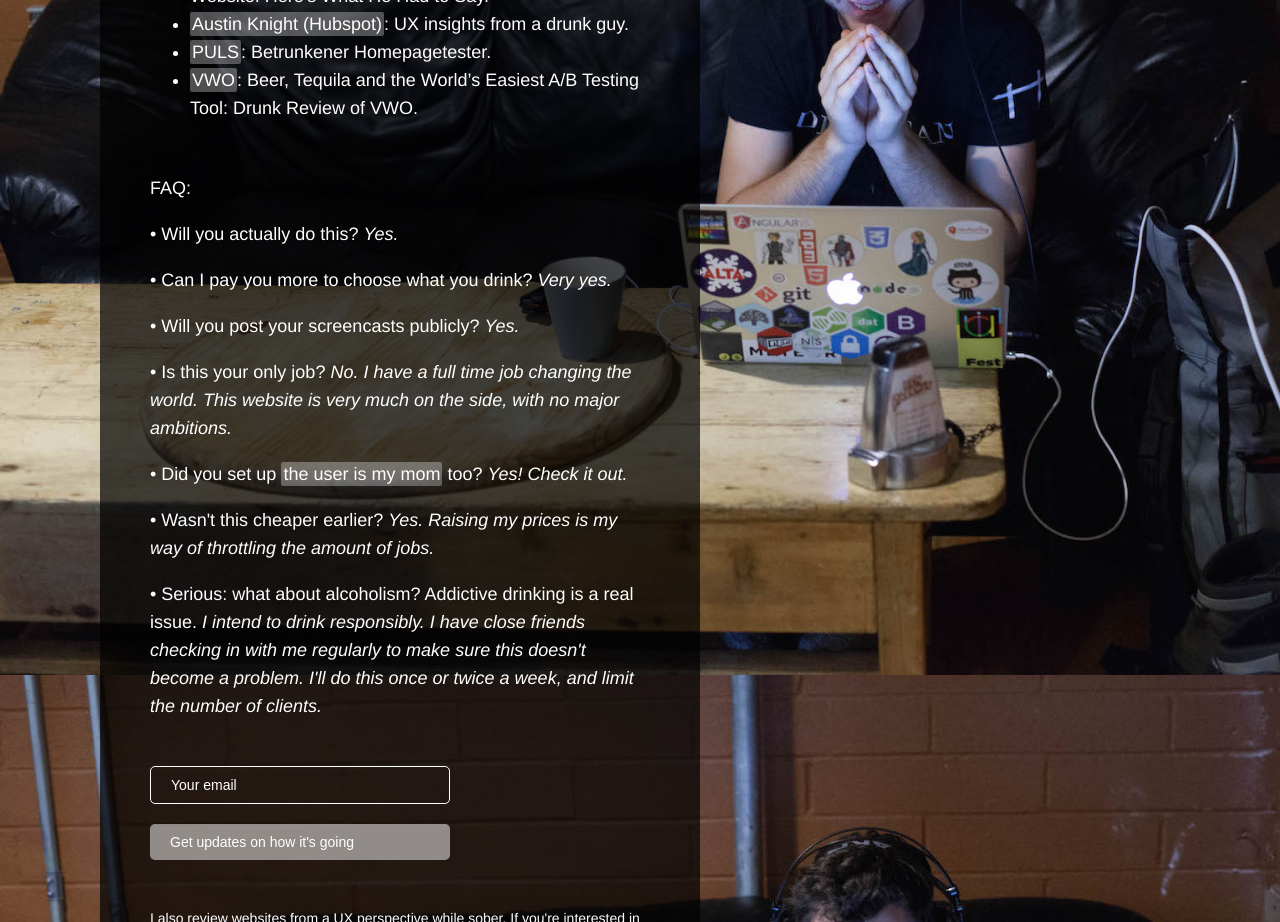
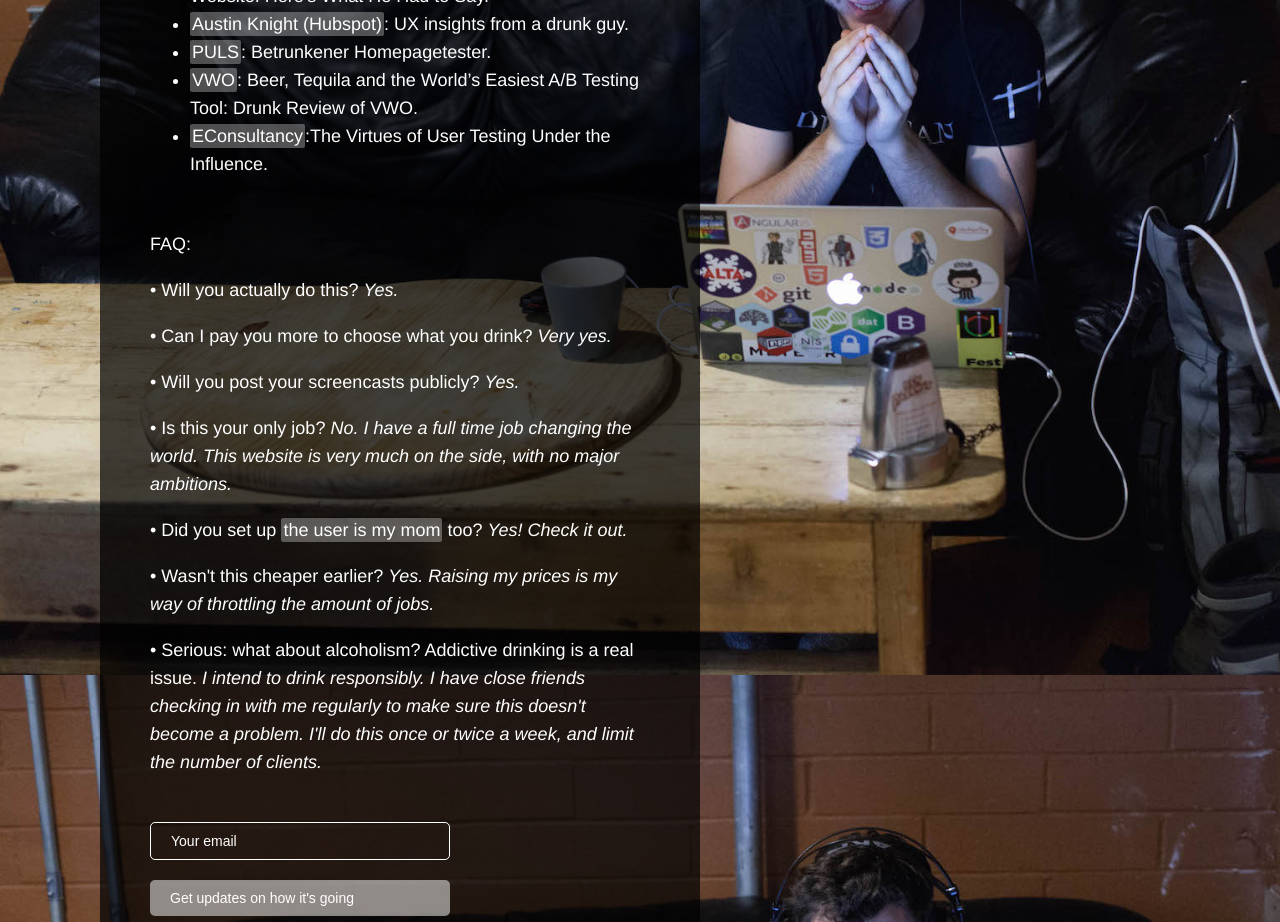
Before and after one commit to RichardLitt/the-user-is-drunk, a plain HTML site: page _site/index.html in a window 1280 px wide. Shown: the part 2360-3282 px from the top of the page. Drawn offline with Linux system fonts and the light colour scheme.

Commit message:
Added econs

```diff
--- a/_site/index.html
+++ b/_site/index.html
@@ -102,6 +102,7 @@
         <li><a href="http://austinknight.com/writing/ux-insights-from-a-drunk-guy/">Austin Knight (Hubspot)</a>: UX insights from a drunk guy.</li>
         <li><a href="http://www.br.de/puls/themen/netz/richard-littauer-interview-the-user-is-drunk-100.html">PULS</a>: Betrunkener Homepagetester.</li>
         <li><a href="https://vwo.com/blog/drunk-review-worlds-easiest-ab-testing-tool/">VWO</a>: Beer, Tequila and the World’s Easiest A/B Testing Tool: Drunk Review of VWO.</li>
+        <li><a href="https://econsultancy.com/blog/66616-the-virtues-of-user-testing-under-the-influence/">EConsultancy</a>:The Virtues of User Testing Under the Influence.</li>
       </ul><br />
       <p>FAQ:</p>
 
```
Also changed, not shown: index.html (+1 -0 lines).
